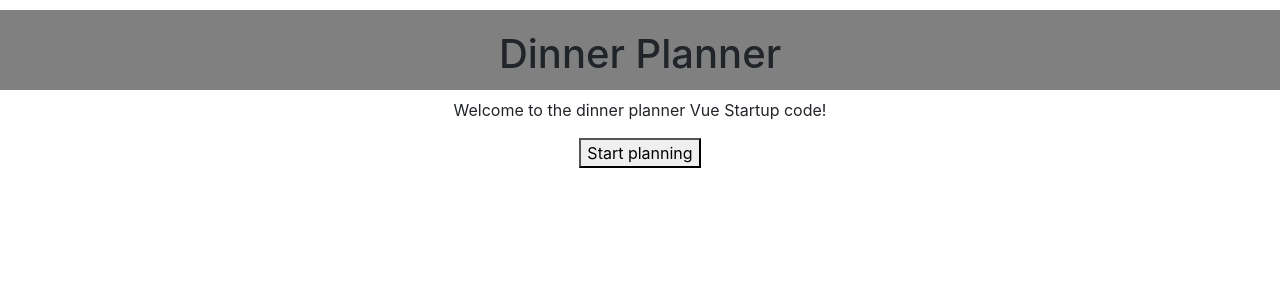
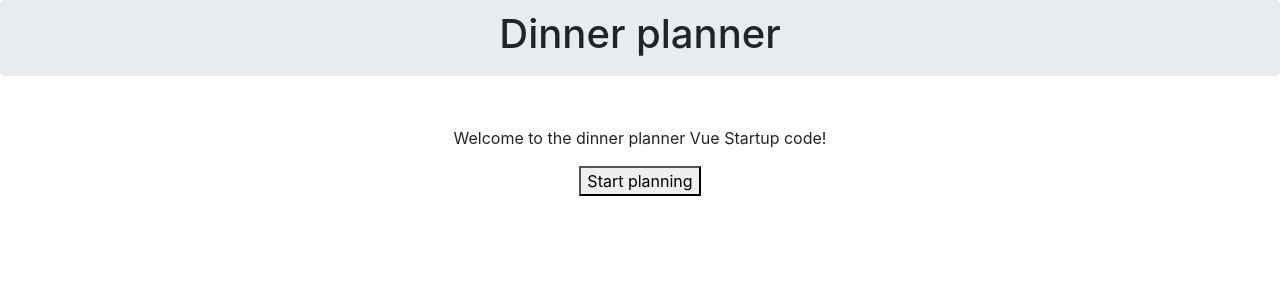
Before and after one commit to joarse/dinnerplanner-html-vue, a Vue app: page / in a window 1280 px wide. Shown: the top 300 px of the page. Built offline with nearby package versions, Linux system fonts and the light colour scheme.

Commit message:
changed layout to bootstrap

```diff
--- a/src/App.vue
+++ b/src/App.vue
@@ -1,6 +1,10 @@
 <template>
   <div id="app">
-    <h1 id="heading">Dinner Planner</h1>
+    <div class="jumbotron" style="padding: 10px; margin-bottom: 50px">
+      <div class="container">
+        <h1 class="text-center">Dinner planner</h1>
+      </div>
+    </div>
     <router-view />
   </div>
 </template>
@@ -10,17 +14,3 @@ export default {
   name: 'App'
 }
 </script>
-
-<style>
-  #app{
-    text-align: center;
-    height: 100%;
-    width: 100%;
-  }
-  #heading{
-    background-color: gray;
-    height: 80px;
-    margin-top: 10px;
-    padding-top: 20px;
-  }
-</style>
```
